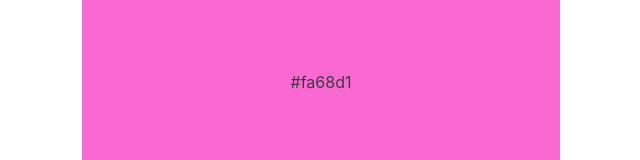
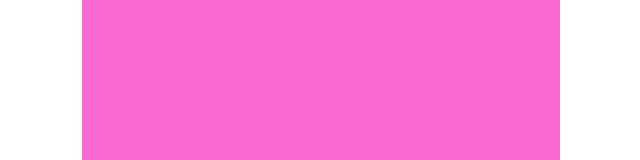
Before and after one commit to guilhermeytalo/guessthecolor, a React (Vite) app: page / in a window 1280 px wide. Both pictures are taken after a click on the button "Start". Shown: the part 445-605 px from the top of the page, without its empty margins (319-959 px from the left). Built offline with nearby package versions, Linux system fonts and the light colour scheme.

Commit message:
fix: removed color name

```diff
--- a/package.json
+++ b/package.json
@@ -13,8 +13,7 @@
   },
   "dependencies": {
     "react": "^18.2.0",
-    "react-dom": "^18.2.0",
-    "react-redux": "^8.1.2"
+    "react-dom": "^18.2.0"
   },
   "devDependencies": {
     "@babel/core": "^7.22.17",
--- a/src/App.tsx
+++ b/src/App.tsx
@@ -6,8 +6,9 @@ import {
   ScoreBoard,
 } from './components';
 import { getRandomColor, shuffleArray } from './utils/colorGenerator';
+
+import { loadHighScore, saveHighScore } from './utils/scoreStorage';
 import { countDownTimer } from './utils/countDownTime';
-import { loadHighScore, saveHighScore } from './utils/scoreStorage';
 
 const timer = 30;
 const timeToSelectColor = 5;
--- a/src/components/colorComponent/colorName/index.tsx
+++ b/src/components/colorComponent/colorName/index.tsx
@@ -7,7 +7,6 @@ interface ColorNameProps {
 const ColorName: React.FC<ColorNameProps> = ({ color }) => {
   return (
     <div className="color-name" style={{ backgroundColor: color }}>
-      <p>{color}</p>
     </div>
   );
 };
```
Also changed, not shown: src/App.css (+5 -5 lines), 2 other files (tests, documents, lock files or other folders).
